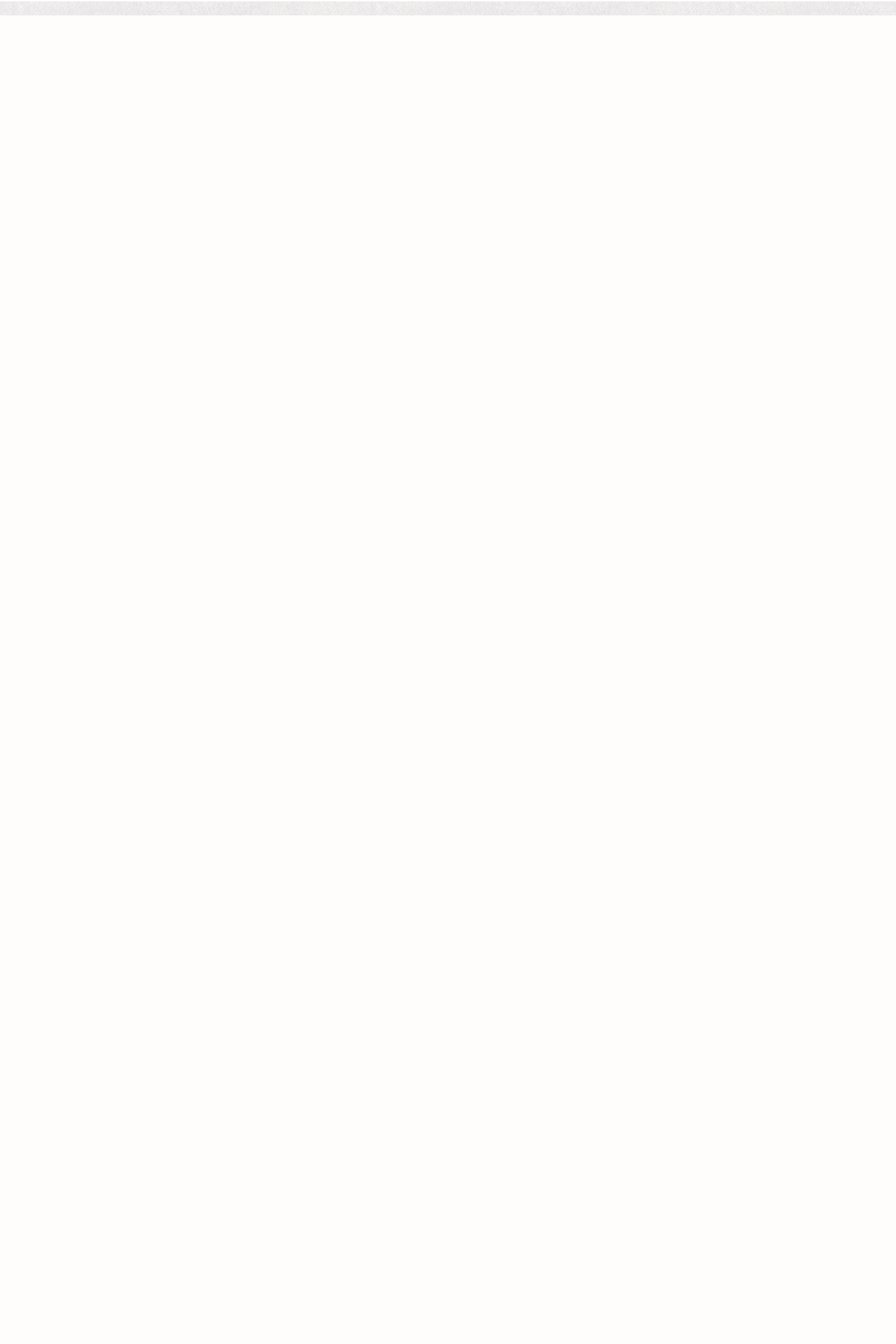
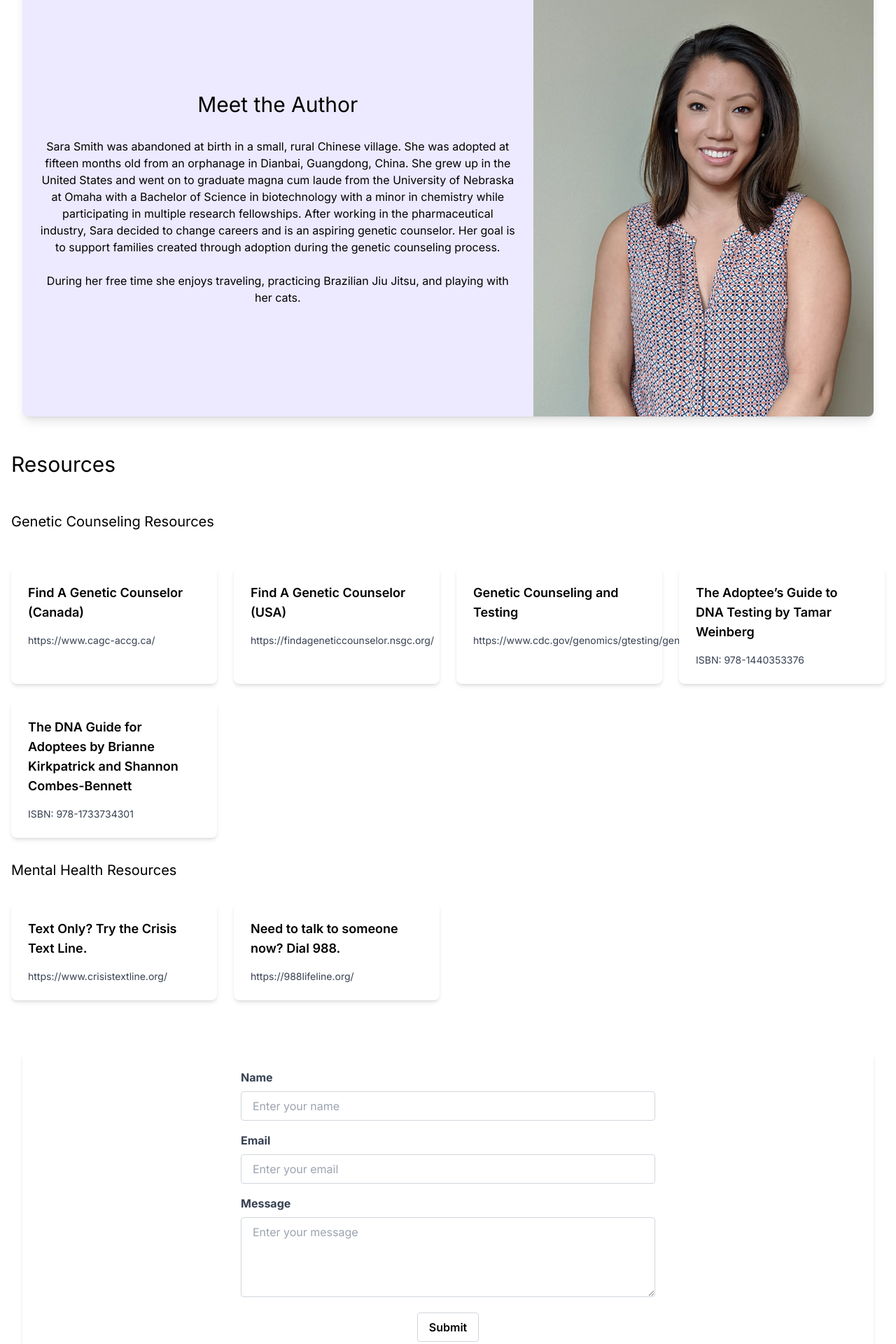
Before and after one commit to the-rabblerouser/booksbysara, a Next.js app: page / in a window 1280 px wide. Shown: the part 876-2796 px from the top of the page at 70% size. Before the commit the page ends 898 px from the top, so only its background shows below. Built offline with nearby package versions, Linux system fonts and the light colour scheme.

Commit message:
created components to move to single page

```diff
--- /dev/null
+++ b/app/components/contact/index.js
@@ -0,0 +1,62 @@
+import React from 'react';
+
+const Contact = () => {
+	return (
+		<div className='mx-auto mt-[50px] px-4 h-fit'>
+			<div className='flex justify-center items-center w-full mx-auto px-4 bg-white rounded-lg overflow-hidden shadow-md p-6 mt-[50px] bg-violet-100'>
+				<form className='w-6/12'>
+					<div className='mb-4'>
+						<label
+							htmlFor='name'
+							className='block text-gray-700 font-bold mb-2'>
+							Name
+						</label>
+						<input
+							type='text'
+							id='name'
+							name='name'
+							placeholder='Enter your name'
+							className='w-full border border-gray-300 rounded px-4 py-2 focus:outline-none focus:border-blue-500'
+						/>
+					</div>
+					<div className='mb-4'>
+						<label
+							htmlFor='email'
+							className='block text-gray-700 font-bold mb-2'>
+							Email
+						</label>
+						<input
+							type='email'
+							id='email'
+							name='email'
+							placeholder='Enter your email'
+							className='w-full border border-gray-300 rounded px-4 py-2 focus:outline-none focus:border-blue-500'
+						/>
+					</div>
+					<div className='mb-4'>
+						<label
+							htmlFor='message'
+							className='block text-gray-700 font-bold mb-2'>
+							Message
+						</label>
+						<textarea
+							id='message'
+							name='message'
+							placeholder='Enter your message'
+							rows='4'
+							className='w-full border border-gray-300 rounded px-4 py-2 focus:outline-none focus:border-blue-500'></textarea>
+					</div>
+					<div className='flex justify-center'>
+						<button
+							type='submit'
+							className='border border-gray-300 hover:bg-white font-semibold py-2 px-4 rounded inline-flex items-center'>
+							Submit
+						</button>
+					</div>
+				</form>
+			</div>
+		</div>
+	);
+};
+
+export default Contact;
--- /dev/null
+++ b/app/components/meettheauthor/index.js
@@ -0,0 +1,47 @@
+import React from 'react';
+import Image from 'next/image';
+import authorPic from '/public/IMG_3225.jpeg';
+
+const MeetTheAuthor = () => {
+	return (
+		<div className='mx-auto mt-[50px] px-4 h-fit'>
+			<div class='flex justify-center items-center'>
+				<div class='w-full rounded-lg overflow-hidden shadow-lg flex flex-col md:flex-row bg-violet-100'>
+					<div class='w-full md:w-3/5 flex flex-col justify-center mb-6 text-grey-300'>
+						<div className='text-3xl text-center mt-[50px] mb-[30px]'>
+							Meet the Author
+						</div>
+						<p class='text-center mb-6 px-6'>
+							Sara Smith was abandoned at birth in a small, rural Chinese
+							village. She was adopted at fifteen months old from an orphanage
+							in Dianbai, Guangdong, China. She grew up in the United States and
+							went on to graduate magna cum laude from the University of
+							Nebraska at Omaha with a Bachelor of Science in biotechnology with
+							a minor in chemistry while participating in multiple research
+							fellowships. After working in the pharmaceutical industry, Sara
+							decided to change careers and is an aspiring genetic counselor.
+							Her goal is to support families created through adoption during
+							the genetic counseling process.
+						</p>
+						<p class='text-center px-6'>
+							During her free time she enjoys traveling, practicing Brazilian
+							Jiu Jitsu, and playing with her cats.
+						</p>
+					</div>
+					<div class='w-full jusitfy-center md:w-2/5'>
+						<Image
+							src={authorPic}
+							alt='Picture of the author'
+							width={500}
+							height={500}
+							blurDataURL='data:...'
+							placeholder='blur' // Optional blur-up while loading
+						/>
+					</div>
+				</div>
+			</div>
+		</div>
+	);
+};
+
+export default MeetTheAuthor;
--- /dev/null
+++ b/app/components/resources/index.js
@@ -0,0 +1,83 @@
+import React from 'react';
+
+const Resources = () => {
+	return (
+		<>
+			<div className='text-3xl mt-[50px] mb-[50px] flex flex-col md:flex-row'>
+				Resources
+			</div>
+
+			<div className='text-xl mt-[50px] mb-[50px] flex flex-col md:flex-row'>
+				Genetic Counseling Resources
+			</div>
+			<div class='grid grid-cols-1 sm:grid-cols-2 md:grid-cols-3 lg:grid-cols-4 xl:grid-cols-4 gap-6'>
+				<div class='bg-white rounded-lg shadow-md p-6'>
+					<h2 class='text-lg font-semibold mb-4'>
+						Find A Genetic Counselor (Canada)
+					</h2>
+					<p class='text-sm text-gray-700'>
+						<a href='https://www.cagc-accg.ca/'>https://www.cagc-accg.ca/</a>
+					</p>
+				</div>
+				<div class='bg-white rounded-lg shadow-md p-6'>
+					<h2 class='text-lg font-semibold mb-4'>
+						Find A Genetic Counselor (USA)
+					</h2>
+					<p class='text-sm text-gray-700'>
+						<a href='https://findageneticcounselor.nsgc.org/'>
+							https://findageneticcounselor.nsgc.org/
+						</a>
+					</p>
+				</div>
+				<div class='bg-white rounded-lg shadow-md p-6'>
+					<h2 class='text-lg font-semibold mb-4'>
+						Genetic Counseling and Testing
+					</h2>
+					<p class='text-sm text-gray-700'>
+						<a href='https://www.cdc.gov/genomics/gtesting/genetic_counseling_testing.htm'>
+							https://www.cdc.gov/genomics/gtesting/genetic_counseling_testing.htm
+						</a>
+					</p>
+				</div>
+				<div class='bg-white rounded-lg shadow-md p-6'>
+					<h2 class='text-lg font-semibold mb-4'>
+						The Adoptee’s Guide to DNA Testing by Tamar Weinberg
+					</h2>
+					<p class='text-sm text-gray-700'>ISBN: 978-1440353376</p>
+				</div>
+				<div class='bg-white rounded-lg shadow-md p-6'>
+					<h2 class='text-lg font-semibold mb-4'>
+						The DNA Guide for Adoptees by Brianne Kirkpatrick and Shannon
+						Combes-Bennett
+					</h2>
+					<p class='text-sm text-gray-700'>ISBN: 978-1733734301</p>
+				</div>
+			</div>
+			<div className='text-xl mt-8 mb-8 flex flex-col md:flex-row'>
+				Mental Health Resources
+			</div>
+			<div className='grid grid-cols-1 sm:grid-cols-2 md:grid-cols-2 lg:grid-cols-2 xl:grid-cols-4 gap-6'>
+				<div className='bg-white rounded-lg shadow-md p-6 mb-6'>
+					<h2 className='text-lg font-semibold mb-4'>
+						Text Only? Try the Crisis Text Line.
+					</h2>
+					<p className='text-sm text-gray-700'>
+						<a href='https://www.crisistextline.org/'>
+							https://www.crisistextline.org/
+						</a>
+					</p>
+				</div>
+				<div className='bg-white rounded-lg shadow-md p-6 mb-6'>
+					<h2 className='text-lg font-semibold mb-4'>
+						Need to talk to someone now? Dial 988.
+					</h2>
+					<p className='text-sm text-gray-700'>
+						<a href='https://988lifeline.org/'>https://988lifeline.org/</a>
+					</p>
+				</div>
+			</div>
+		</>
+	);
+};
+
+export default Resources;
--- a/app/page.js
+++ b/app/page.js
@@ -1,5 +1,8 @@
 import Image from 'next/image';
 import bookPic from '/public/E88A08F1-F333-4CD7-A000-357E001CE459_1_102_o.jpeg';
+import Resources from './components/resources';
+import MeetTheAuthor from './components/meettheauthor';
+import Contact from './components/contact';
 
 export default function Home() {
 	return (
@@ -41,6 +44,9 @@ export default function Home() {
 						</p>
 					</div>
 				</div>
+				<MeetTheAuthor />
+				<Resources />
+				<Contact />
 			</div>
 		</>
 	);
```
